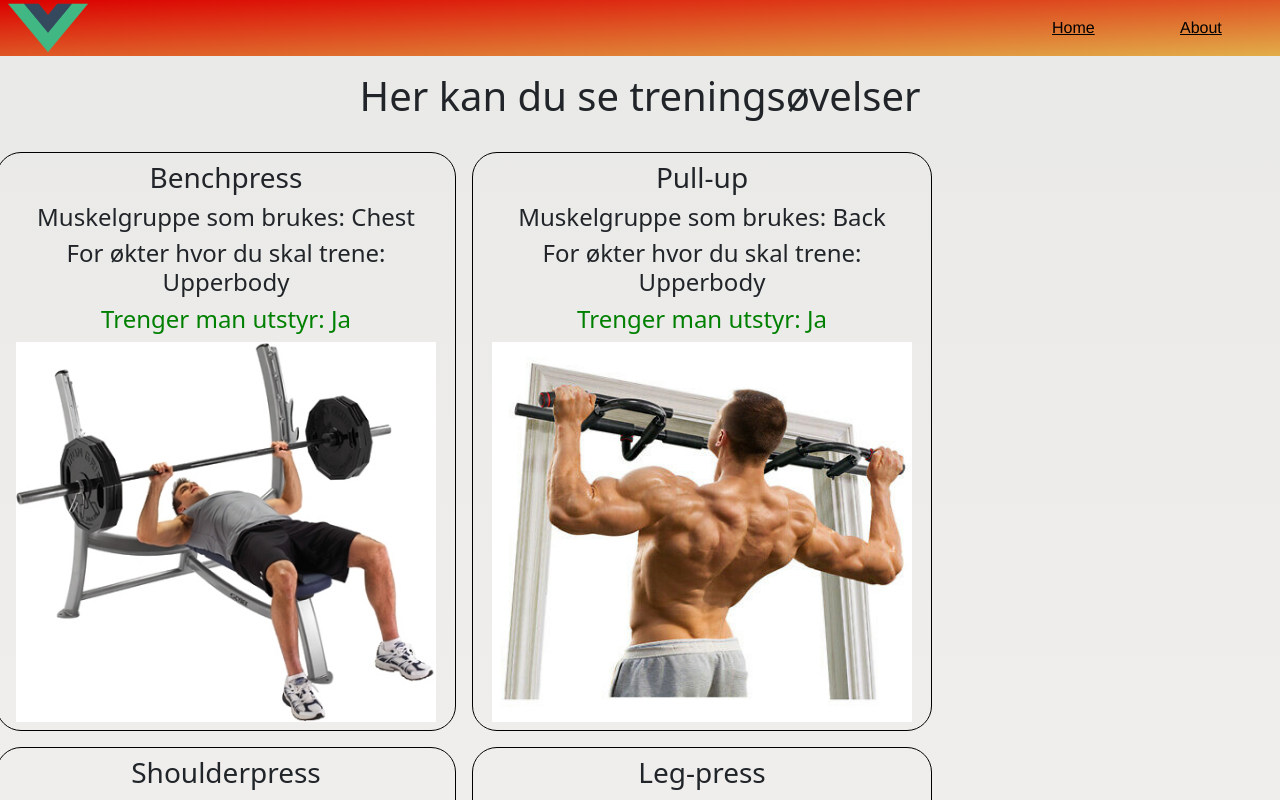
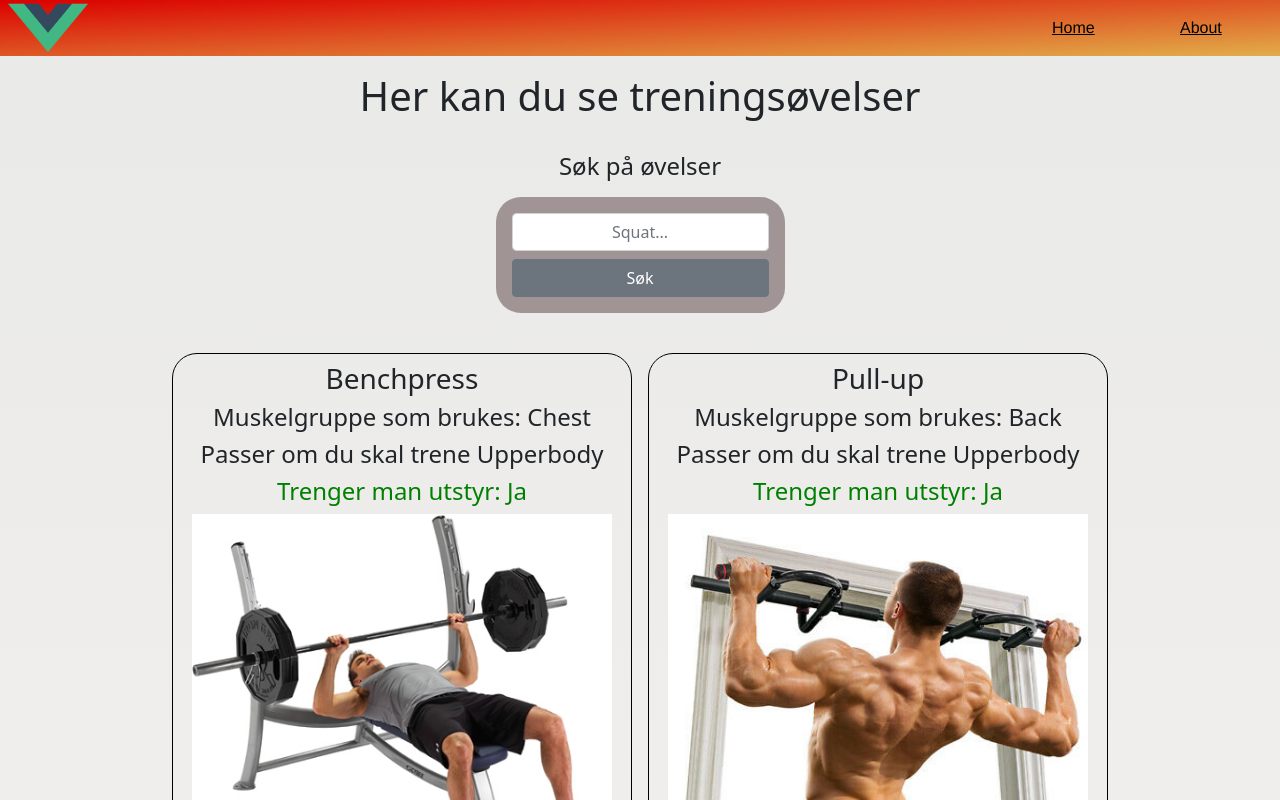
Before and after one commit to SebEil/Arbeidskrav-DS4102, a Vue app: page / in a window 1280 px wide. Shown: the top 800 px of the page. Built offline with nearby package versions, Linux system fonts and the light colour scheme.

Commit message:
Lagt til søkefelt, og sentrert grid

```diff
--- a/src/App.vue
+++ b/src/App.vue
@@ -23,6 +23,6 @@ export default {
 <style >
   main{
     background-image: linear-gradient(to top, #d5d4d0 0%, #d5d4d0 1%, #eeeeec 31%, #efeeec 75%, #e9e9e7 100%);
-    min-width: 390px;
+    min-width: 460px;
   }
 </style>
--- a/src/components/exercises/addExercise.vue
+++ b/src/components/exercises/addExercise.vue
@@ -18,6 +18,7 @@
                 <option>Upper</option>
                 <option>Lower</option>
                 <option>Arms</option>
+                <option>Abs</option>
             </select>
         </div>
         <div class="mb-3">
--- a/src/components/exercises/exerciseList.vue
+++ b/src/components/exercises/exerciseList.vue
@@ -1,6 +1,17 @@
 <template>
     <section>
-            <article class="row">
+
+            <article class="m-3 text-center ">
+                <div>
+                    <h4><label class="form-label">Søk på øvelser</label></h4>
+                </div>
+                <div class="search-container">
+                    <input class="form-control text-center mb-2" v-model="exer" type="text" placeholder="Squat...">
+                    <span class="btn btn-secondary w-100" @click="searchExercise" type="button" value="Søk">Søk</span>
+                </div>
+            </article>
+
+            <article class="row align d-flex justify-content-center">
                 <exercise-type
                     class="col p-2 text-center" v-for="(exercise, i) in exercises" :key="i"
                     :øvelse="exercise.øvelse"
@@ -38,6 +49,12 @@ export default {
         height: 380px;
     }
 
-
+    .search-container{
+     padding: 1rem;
+     background-color: rgb(161, 148, 148);
+     border-radius: 25px;
+     margin-bottom: 1rem;
+     display: inline-block;
+ }
 
 </style>
--- a/src/components/exercises/exerciseType.vue
+++ b/src/components/exercises/exerciseType.vue
@@ -2,7 +2,8 @@
     <section class="exerciseContainer">
         <h3>{{ øvelse }}</h3>
         <h4>Muskelgruppe som brukes: {{ targets }}</h4>
-        <h4>For økter hvor du skal trene: {{ split }} </h4>
+        <h4 v-if="split === 'Abs'"> Viktig å huske iblant {{ split }}</h4>
+        <h4 v-else>Passer om du skal trene {{ split }} </h4>
         <h4 v-bind:class="[vekter === 'Ja' ? 'trenger' : 'trenger-ikke']">Trenger man utstyr: {{ vekter }}</h4>
         <img :src="getImage()">
     </section>
--- a/src/components/views/homePage.vue
+++ b/src/components/views/homePage.vue
@@ -1,7 +1,7 @@
 <template>
-  <exercise-header></exercise-header>
-  <exercise-list></exercise-list>
-  <add-exercise></add-exercise>
+<exercise-header></exercise-header>
+<exercise-list></exercise-list>
+<add-exercise></add-exercise>
 </template>
 
 <script>
--- a/src/services/exerciseServise.js
+++ b/src/services/exerciseServise.js
@@ -9,7 +9,7 @@ const exerciseService = ( function(){
         { øvelse: "Leg-press", targets: "Legs", split: "Lowerbody", vekter: "Ja", image: "legpress.jpg"},
         { øvelse: "Biceps-curls", targets: "Arms", split: "Upperbody", vekter: "Ja", image: "biceps-curls.jpg"},
         { øvelse: "Pushups", targets: "Chest", split: "Upperbody", vekter: "Nei", image: "pushups.jpg"},
-        { øvelse: "Sit-ups", targets: "Abs", split: "Upperbody", vekter: "Nei", image: "sit-ups.jpg"},
+        { øvelse: "Sit-ups", targets: "Abs", split: "Abs", vekter: "Nei", image: "sit-ups.jpg"},
         { øvelse: "Squat", targets: "Legs", split: "Lowerbody", vekter: "Nei", image: "squat.jpg"}
     ]);
 
```
